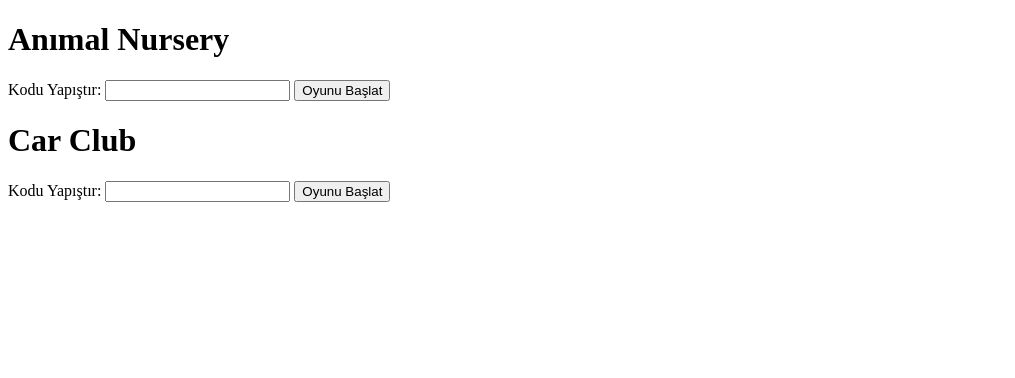
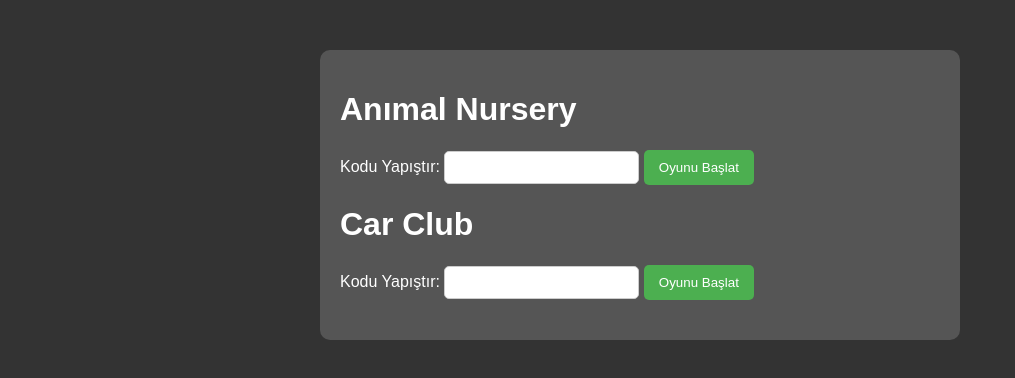
Before and after one commit to hoqk4baz/test-oyun, a plain HTML site: page index.html in a window 1280 px wide. Shown: the whole page, without its empty margins (0-1015 px from the left). Drawn offline with Linux system fonts and the light colour scheme.

Commit message:
Update index.html

```diff
--- a/index.html
+++ b/index.html
@@ -4,20 +4,71 @@
     <meta charset="UTF-8">
     <meta name="viewport" content="width=device-width, initial-scale=1.0">
     <title>Game Code Redemption</title>
+    <style>
+        body {
+            background-color: #333;
+            color: #fff;
+            font-family: Arial, sans-serif;
+        }
+        .container {
+            max-width: 600px;
+            margin: auto;
+            background-color: #555;
+            padding: 20px;
+            border-radius: 10px;
+            margin-top: 50px;
+        }
+        button {
+            background-color: #4CAF50;
+            color: white;
+            padding: 10px 15px;
+            border: none;
+            border-radius: 5px;
+            cursor: pointer;
+        }
+        input {
+            padding: 8px;
+            border-radius: 5px;
+            border: 1px solid #ccc;
+        }
+        #messages {
+            margin-top: 20px;
+        }
+    </style>
 </head>
 <body>
+    <div class="container">
         <h1>Anımal Nursery</h1>
-    <form action="/animal_nursery" method="post">
+        <form id="animalForm">
             <label for="kod">Kodu Yapıştır:</label>
             <input type="text" id="kod" name="kod" required>
-        <button type="submit">Oyunu Başlat</button>
+            <button type="button" onclick="redeemCode('animal_nursery')">Oyunu Başlat</button>
         </form>
 
         <h1>Car Club</h1>
-    <form action="/car_club" method="post">
+        <form id="carForm">
             <label for="kod">Kodu Yapıştır:</label>
             <input type="text" id="kod" name="kod" required>
-        <button type="submit">Oyunu Başlat</button>
+            <button type="button" onclick="redeemCode('car_club')">Oyunu Başlat</button>
         </form>
+
+        <div id="messages"></div>
+    </div>
+
+    <script>
+        function redeemCode(game) {
+            var kod = document.getElementById(game + '_kod').value;
+            var xhr = new XMLHttpRequest();
+            xhr.open("POST", '/' + game, true);
+            xhr.setRequestHeader("Content-Type", "application/x-www-form-urlencoded");
+            xhr.onreadystatechange = function() {
+                if (xhr.readyState == 4 && xhr.status == 200) {
+                    var messagesDiv = document.getElementById('messages');
+                    messagesDiv.innerHTML += '<p>' + xhr.responseText + '</p>';
+                }
+            };
+            xhr.send(game + '_kod=' + kod);
+        }
+    </script>
 </body>
 </html>
```
Lines whose indentation alone changed are shown as unchanged.
